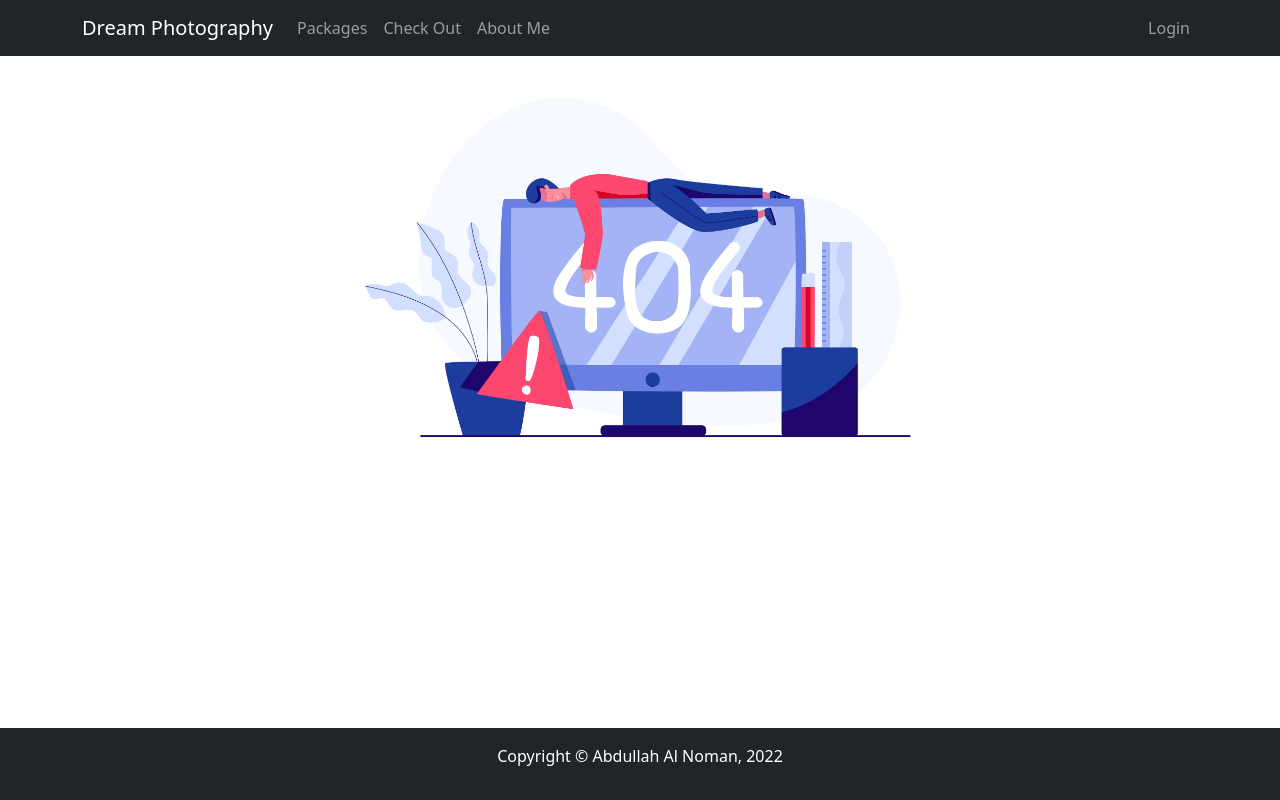
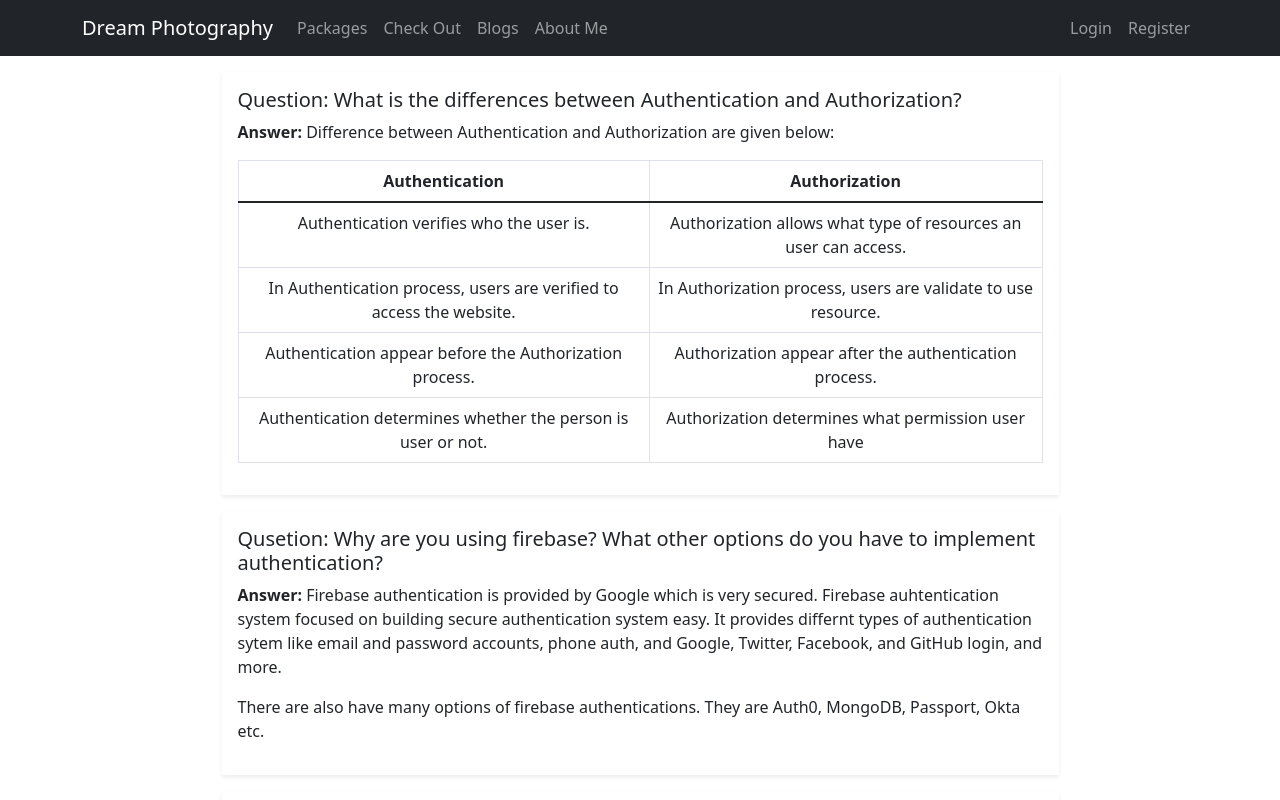
Before and after one commit to noman081/dream-photography, a React (Create React App) app: page /blogs in a window 1280 px wide. Shown: the top 800 px of the page. Built offline with nearby package versions, Linux system fonts and the light colour scheme; no server answers.

Commit message:
After adding blog section

```diff
--- a/src/App.js
+++ b/src/App.js
@@ -9,6 +9,7 @@ import Register from './Pages/Login/Register/Register';
 import Checkout from './Pages/Checkout/Checkout';
 import RequireAuth from './Pages/Login/RequireAuth/RequireAuth';
 import AboutMe from './Pages/AboutMe/AboutMe';
+import Blogs from './Pages/Blogs/Blogs';
 function App() {
   return (
     <div className='d-flex flex-column min-vh-100'>
@@ -19,6 +20,7 @@ function App() {
         <Route path='/login' element={<Login></Login>}></Route>
         <Route path='/register' element={<Register></Register>}></Route>
         <Route path='/about' element={<AboutMe></AboutMe>}></Route>
+        <Route path='/blogs' element={<Blogs></Blogs>}></Route>
         <Route path='/checkout/:checkOutName' element={
           <RequireAuth>
             <Checkout></Checkout>
--- /dev/null
+++ b/src/Pages/Blogs/Blogs.js
@@ -0,0 +1,51 @@
+import React from 'react';
+
+const Blogs = () => {
+    return (
+        <div className='container mt-3'>
+            <div className='container w-75 p-3 shadow-sm'>
+                <h5>Question: What is the differences between Authentication and Authorization?</h5>
+                <p><strong>Answer:</strong> Difference between Authentication and Authorization are given below: </p>
+                <table class="table table-hover table-bordered text-center">
+                    <thead>
+                        <tr>
+                            <th scope="col">Authentication</th>
+                            <th scope="col">Authorization</th>
+                        </tr>
+                    </thead>
+                    <tbody>
+                        <tr>
+                            <td>Authentication verifies who the user is.</td>
+                            <td>Authorization allows what type of resources an user can access.</td>
+                        </tr>
+                        <tr>
+                            <td>In Authentication process, users are verified to access the website.</td>
+                            <td>In Authorization process, users are validate to use resource.</td>
+                        </tr>
+                        <tr>
+                            <td>Authentication appear before the Authorization process. </td>
+                            <td>Authorization appear after the authentication process.</td>
+                        </tr>
+                        <tr>
+                            <td>Authentication determines whether the person is user or not.</td>
+                            <td>Authorization determines what permission user have</td>
+                        </tr>
+                    </tbody>
+                </table>
+            </div>
+
+            {/* Question 2 */}
+            <div className='container w-75 p-3 shadow-sm my-3'>
+                <h5>Qusetion: Why are you using firebase? What other options do you have to implement authentication?</h5>
+                <p><strong>Answer:</strong> Firebase authentication is provided by Google which is very secured. Firebase auhtentication system focused on building secure authentication system easy. It provides differnt types of authentication sytem like email and password accounts, phone auth, and Google, Twitter, Facebook, and GitHub login, and more.</p>
+                <p>There are also have many options of firebase authentications. They are Auth0, MongoDB, Passport, Okta etc.</p>
+            </div>
+            <div className='container w-75 p-3 shadow-sm my-3'>
+                <h5>Qusetion: What other services does firebase provide other than authentication?</h5>
+                <p><strong>Answer:</strong> Firebase authentication is one of the most secure authentication system which is provided by Google. There are so many extra advantages firebase authentication has which is not found in other authentication system. Like in firebase we can use free multi platform authentication (12 types of authentication) such as Google, Facebook, Github etc. Moreover firebase provides Google Analytics for Firebase also permits to track and accommodate metrics with its 52 partners. The most interesting feature firebase is fast and safe hosting. </p>
+            </div>
+        </div>
+    );
+};
+
+export default Blogs;
--- a/src/Pages/Login/SocialLogin/SocialLogin.js
+++ b/src/Pages/Login/SocialLogin/SocialLogin.js
@@ -3,14 +3,16 @@ import { useSignInWithGithub, useSignInWithGoogle } from 'react-firebase-hooks/a
 import google from '../../../images/social/google.png';
 import github from '../../../images/social/github.png';
 import auth from '../../../firebase.init';
-import { useNavigate } from 'react-router-dom';
+import { useLocation, useNavigate } from 'react-router-dom';
 const SocialLogin = () => {
     const [signInWithGoogle, googleUser, loading, error] = useSignInWithGoogle(
         auth);
     const [signInWithGithub, githubUser, gitLoading, gitError] = useSignInWithGithub(auth);
     const navigate = useNavigate();
+    const location = useLocation();
+    let from = location.state?.from?.pathname || "/";
     if (googleUser || githubUser) {
-        navigate('/');
+        navigate(from, { replace: true });
     }
     return (
         <div>
--- a/src/Pages/Shared/Header/Header.js
+++ b/src/Pages/Shared/Header/Header.js
@@ -16,8 +16,9 @@ const Header = () => {
                 <Navbar.Collapse id="responsive-navbar-nav">
                     <Nav className="me-auto">
                         <Nav.Link href='#packages'>Packages</Nav.Link>
-                        <Nav.Link href="#pricing">Check Out</Nav.Link>
-                        <Nav.Link as={Link} to='about'>About Me</Nav.Link>
+                        <Nav.Link as={Link} to='/checkout'>Check Out</Nav.Link>
+                        <Nav.Link as={Link} to='/blogs'>Blogs</Nav.Link>
+                        <Nav.Link as={Link} to='/about'>About Me</Nav.Link>
 
                     </Nav>
                     <Nav>
@@ -34,9 +35,14 @@ const Header = () => {
 
                             </>
                                 :
-                                <Nav.Link as={Link} to="/login">
-                                    Login
-                                </Nav.Link>
+                                <>
+                                    <Nav.Link as={Link} to="/login">
+                                        Login
+                                    </Nav.Link>
+                                    <Nav.Link as={Link} to="/register">
+                                        Register
+                                    </Nav.Link>
+                                </>
 
                         }
                     </Nav>
```
